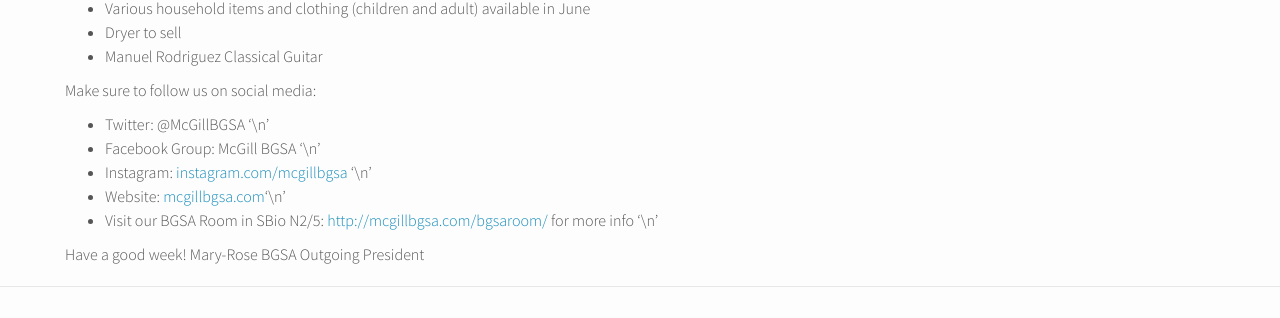
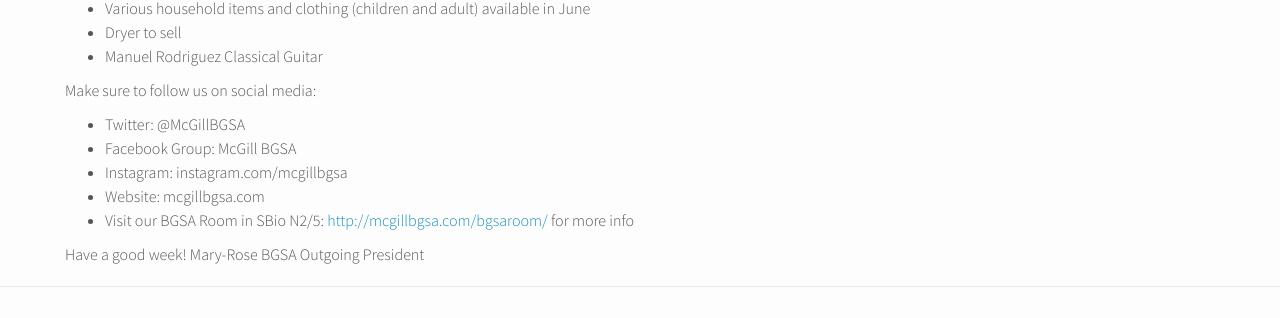
Before and after one commit to McGillBGSA/McGillBGSA.github.io, a Jekyll site: the page built from _posts/2016-05-24-End-Of-Year-BBQ.md, in a window 1280 px wide and 1183 px high. Shown: the part 667-985 px from the top of the window. Built offline with Jekyll 4.4.1, drawn with Linux system fonts in a browser that asks for light colours; nearby versions of some CDN libraries; part of the change alters nothing that is shown.

Commit message:
Tried to add new line again with copy-paste

```diff
--- a/_posts/2016-05-24-End-Of-Year-BBQ.md
+++ b/_posts/2016-05-24-End-Of-Year-BBQ.md
@@ -28,11 +28,13 @@ Items to sell
  - Manuel Rodriguez Classical Guitar
 
 Make sure to follow us on social media:
- - Twitter: @McGillBGSA '\n'
- - Facebook Group: McGill BGSA '\n'
- - Instagram: [instagram.com/mcgillbgsa](instagram.com/mcgillbgsa) '\n'
- - Website: [mcgillbgsa.com](mcgillbgsa.com)'\n'
- - Visit our BGSA Room in SBio N2/5: [http://mcgillbgsa.com/bgsaroom/](http://mcgillbgsa.com/bgsaroom/) for more info '\n'
+
+- Twitter: @McGillBGSA
+- Facebook Group: McGill BGSA
+- Instagram: instagram.com/mcgillbgsa
+- Website: mcgillbgsa.com
+- Visit our BGSA Room in SBio N2/5: [http://mcgillbgsa.com/bgsaroom/](http://mcgillbgsa.com/bgsaroom/) for more info
+
 
 Have a good week!
 Mary-Rose
```
